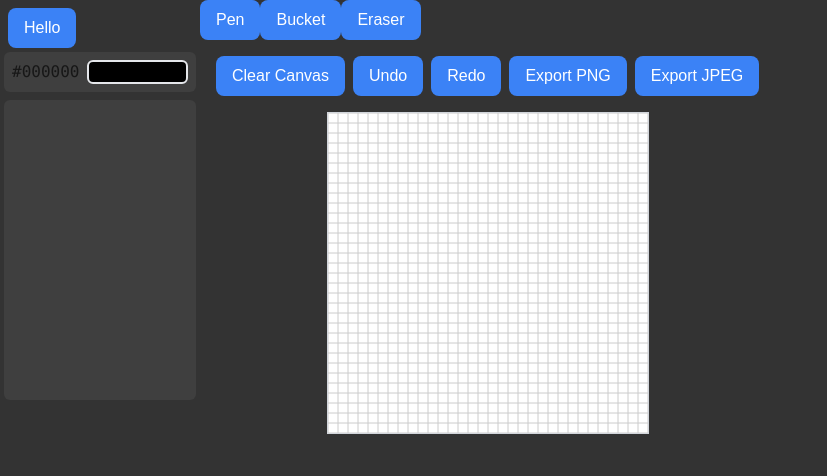
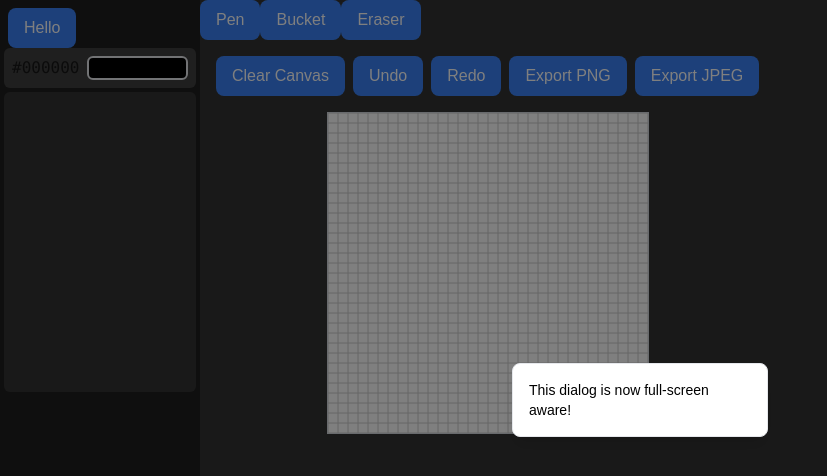
Before and after one commit to SacredDoggo/pixel-art-maker, a Next.js app: page / in a window 1280 px wide. Both pictures are taken after a click on the button 137 px from the left and 72 px from the top of the page. Shown: the top 476 px of the page, without its empty margins (0-827 px from the left). Built offline with nearby package versions, Linux system fonts and the light colour scheme.

Commit message:
colourpicker modal done, TODO select colour picker

```diff
--- a/app/(main)/_components/colour-tool-sidebar/colour-box-container.tsx
+++ b/app/(main)/_components/colour-tool-sidebar/colour-box-container.tsx
@@ -12,7 +12,7 @@ export const ColourBoxContainer = ({
 }: ColourBoxContainerProps) => {
     return (
         <div
-            className="w-full bg-[#3f3f3f] h-[300px] p-2 overflow-auto colour-box-container rounded-md"
+            className="w-full bg-[#333333] h-[300px] p-2 overflow-auto colour-box-container rounded-md"
             onClick={handleColourBoxClick}
         >
             <div className="flex flex-wrap gap-1 items-start">
--- a/app/(main)/_components/colour-tool-sidebar/colour-tool-sidebar.tsx
+++ b/app/(main)/_components/colour-tool-sidebar/colour-tool-sidebar.tsx
@@ -33,7 +33,7 @@ export const ColourToolSidebar = () => {
     };
 
     return (
-        <aside className="h-full w-[200px] p-1 overflow-auto space-y-2">
+        <aside className="h-full w-[200px] p-1 overflow-auto space-y-1 bg-[#1f1f1f] z-50 relative">
             <div className="h-10 w-full p-1">
                 <Button onClick={() => { insertColourPalette(db, "#ffffffff").then((data) => { setColourPalette(data) }) }}>Hello</Button>
             </div>
--- a/app/(main)/_components/colour-tool-sidebar/current-colour-colour-selector.tsx
+++ b/app/(main)/_components/colour-tool-sidebar/current-colour-colour-selector.tsx
@@ -1,3 +1,8 @@
+"use client";
+
+import { useModalVisibilityStore } from "@/store/modal-visibility-store";
+import { useState } from "react";
+
 interface CurrentColourAndColourSelectorProps {
     colour: string;
 }
@@ -5,13 +10,16 @@ interface CurrentColourAndColourSelectorProps {
 export const CurrentColourAndColourSelector = ({
     colour
 }: CurrentColourAndColourSelectorProps) => {
+    const mvs = useModalVisibilityStore();
+
     return (
-        <div className="w-full h-10 p-2 flex items-center bg-[#3f3f3f] rounded-md">
+        <div className="w-full h-10 p-2 flex items-center bg-[#3f3f3f] rounded-md relative">
             <span className="font-medium font-mono ">{colour}</span>
             <div
                 className="h-6 flex-1 ml-2 cursor-pointer rounded-md border-2"
                 style={{ backgroundColor: colour }}
                 role="button"
+                onClick={mvs.openColourPickerModal}
             />
         </div>
     );
--- /dev/null
+++ b/components/colour-picker-modal.tsx
@@ -0,0 +1,17 @@
+import { useModalVisibilityStore } from "@/store/modal-visibility-store";
+
+export const ColourPickerModal = () => {
+    const mvs = useModalVisibilityStore();
+    return (
+        <>
+            {mvs.isColourPickerModalOpen && (
+                <div className="fixed inset-0 flex items-center justify-center z-50">
+                    <div className="absolute inset-0 bg-black bg-opacity-50" onClick={mvs.closeColourPickerModal} />
+                    <div className="relative z-50 w-64 bg-white dark:bg-gray-800 text-black dark:text-white p-4 rounded-lg shadow-lg border border-gray-200 dark:border-gray-700">
+                        <p className="text-sm">This dialog is now full-screen aware!</p>
+                    </div>
+                </div>
+            )}
+        </>
+    );
+}
--- a/providers/modal-provider.tsx
+++ b/providers/modal-provider.tsx
@@ -1,5 +1,6 @@
 "use client";
 
+import { ColourPickerModal } from "@/components/colour-picker-modal";
 import { useEffect, useState } from "react";
 
 export const ModalProvider = () => {
@@ -12,6 +13,7 @@ export const ModalProvider = () => {
     if (!mounted) return <></>;
     return (
         <>
+            <ColourPickerModal />
         </>
     );
 }
--- /dev/null
+++ b/store/modal-visibility-store.tsx
@@ -0,0 +1,15 @@
+import { create } from "zustand";
+
+type ColourToolStore = {
+    isColourPickerModalOpen: boolean;
+    openColourPickerModal: () => void;
+    closeColourPickerModal: () => void;
+    toggleColourPickerModal: () => void;
+  };
+
+  export const useModalVisibilityStore = create<ColourToolStore>((set, get) => ({
+    isColourPickerModalOpen: false,
+    openColourPickerModal: () => { set({ isColourPickerModalOpen: true }) },
+    closeColourPickerModal: () => { set({ isColourPickerModalOpen: false }) },
+    toggleColourPickerModal: () => { set({ isColourPickerModalOpen: !get().isColourPickerModalOpen }) }
+  }));
```
